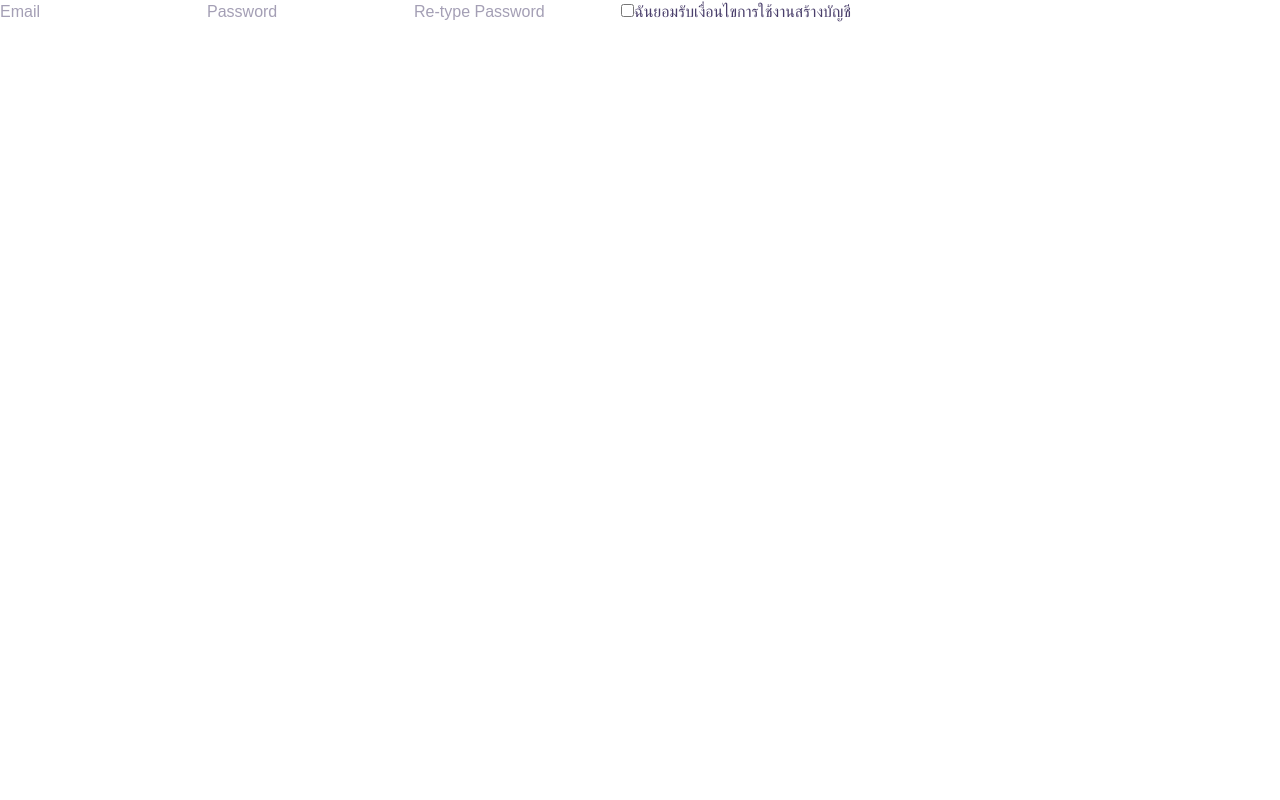
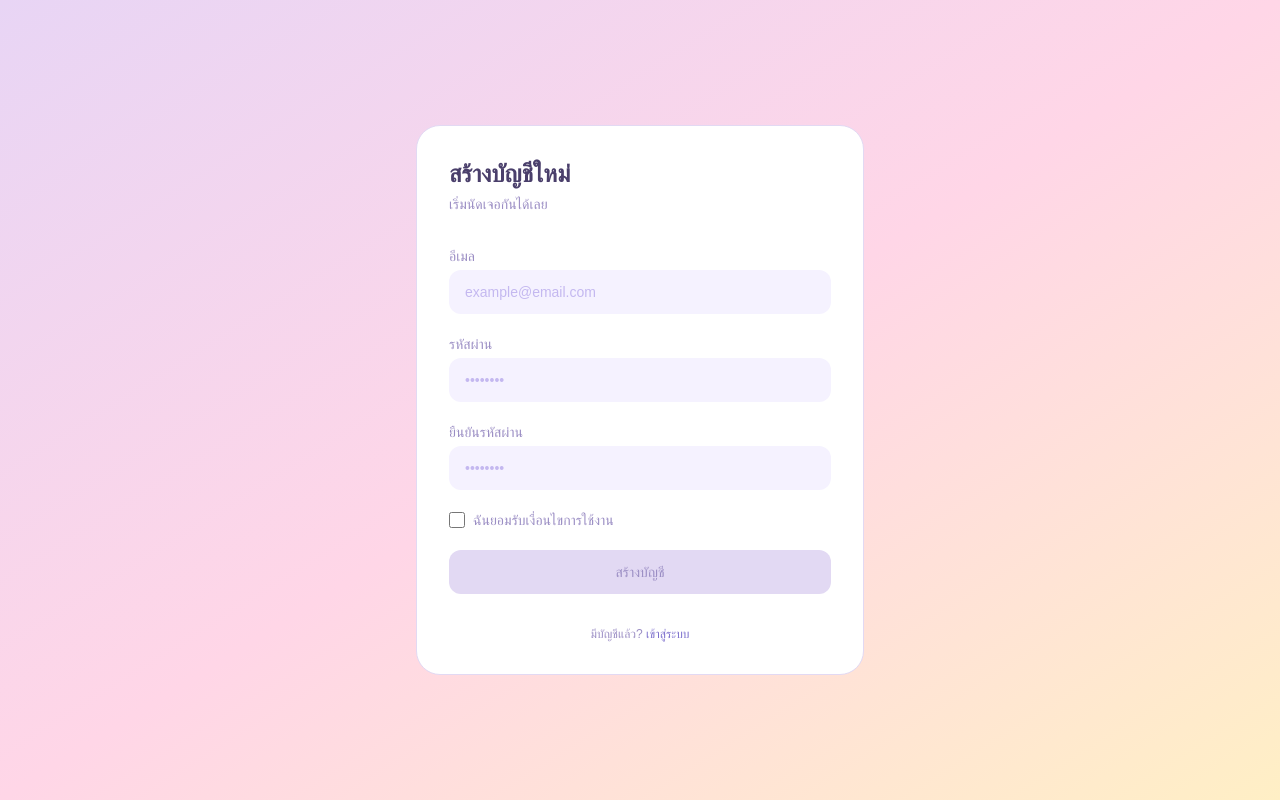
Before and after one commit to tlekclsskr/Menut, a Next.js app in the folder menut-frontend/: page /register in a window 1280 px wide. Built offline with nearby package versions, Linux system fonts and the light colour scheme; a web font is replaced by a local one.

Commit message:
feat: add register page UI

```diff
--- a/menut-frontend/app/register/page.jsx
+++ b/menut-frontend/app/register/page.jsx
@@ -33,36 +33,69 @@ export default function RegisterPage() {
     }
 
     return (
-        <div>
-            <form onSubmit={handleSubmit}>
+        <div className="min-h-screen bg-gradient-to-br from-[#e8d5f5] via-[#ffd6e7] to-[#ffefc5] flex items-center justify-center p-4">
+            <div className="w-full max-w-md bg-white rounded-3xl p-8 border border-[#e2d9f3]">
+
+                <div className="mb-8">
+                    <h1 className="text-2xl font-bold text-[#4a3f6b]">สร้างบัญชีใหม่</h1>
+                    <p className="text-[#9b8ec4] text-sm mt-1">เริ่มนัดเจอกันได้เลย</p>
+                </div>
+
+                <form onSubmit={handleSubmit} className="flex flex-col gap-5">
+                    <div className="flex flex-col gap-1">
+                        <label className="text-sm text-[#9b8ec4]">อีเมล</label>
                         <input
                             value={registerData.email}
                             onChange={(e) => setRegisterData({ ...registerData, email: e.target.value })}
-                    placeholder="Email"
+                            placeholder="example@email.com"
                             type="email"
+                            className="w-full px-4 py-3 bg-[#f5f2ff] text-[#4a3f6b] rounded-xl border-[#e2d9f3] placeholder-[#c4b8f0] focus:outline-none focus:ring-2 focus:ring-[#7c6fcd]/30 text-sm"
                         />
+                    </div>
+                    <div className="flex flex-col gap-1">
+                        <label className="text-sm text-[#9b8ec4]">รหัสผ่าน</label>
                         <input
                             value={registerData.password}
                             onChange={(e) => setRegisterData({ ...registerData, password: e.target.value })}
-                    placeholder="Password"
+                            placeholder="••••••••"
                             type="password"
+                            className="w-full px-4 py-3 bg-[#f5f2ff] text-[#4a3f6b] rounded-xl border-[#e2d9f3] placeholder-[#c4b8f0] focus:outline-none focus:ring-2 focus:ring-[#7c6fcd]/30 text-sm"
                         />
+                    </div>
+                    <div className="flex flex-col gap-1">
+                        <label className="text-sm text-[#9b8ec4]">ยืนยันรหัสผ่าน</label>
                         <input
                             value={registerData.retypedPassword}
                             onChange={(e) => setRegisterData({ ...registerData, retypedPassword: e.target.value })}
-                    placeholder="Re-type Password"
+                            placeholder="••••••••"
                             type="password"
+                            className="w-full px-4 py-3 bg-[#f5f2ff] text-[#4a3f6b] rounded-xl border-[#e2d9f3] placeholder-[#c4b8f0] focus:outline-none focus:ring-2 focus:ring-[#7c6fcd]/30 text-sm"
                         />
-                <label>
+                    </div>
+                    <label className="flex items-center gap-2 cursor-pointer">
                         <input
                             checked={isCheck}
                             onChange={(e) =>  setIsCheck(e.target.checked)}
                             type="checkbox"
-                    />ฉันยอมรับเงื่อนไขการใช้งาน
+                            className="w-4 h-4 accent-[#7c6fcd]"
+                        />
+                        <span className="text-sm text-[#9b8ec4]">ฉันยอมรับเงื่อนไขการใช้งาน</span>
                     </label>
-                <button type='submit' disabled={!isValid}>สร้างบัญชี
+                    <button
+                        type='submit'
+                        disabled={!isValid}
+                        className={`w-full py-3 rounded-xl font-medium text-sm transition-colors
+                           ${isValid ? 'bg-[#7c6fcd] text-white hover:bg-[#6a5eb5]' : 'bg-[#e2d9f3] text-[#9b8ec4] cursor-not-allowed'}`}
+                    >
+                        สร้างบัญชี
                     </button>
                 </form>
+
+                <p className="text-center text-xs text-[#9b8ec4] mt-8">
+                    มีบัญชีแล้ว?{' '}
+                    <a href="/login" className="text-[#7c6fcd] font-medium">เข้าสู่ระบบ</a>
+                </p>
+            </div>
         </div>
     )
 }
```
Lines whose indentation alone changed are shown as unchanged.
